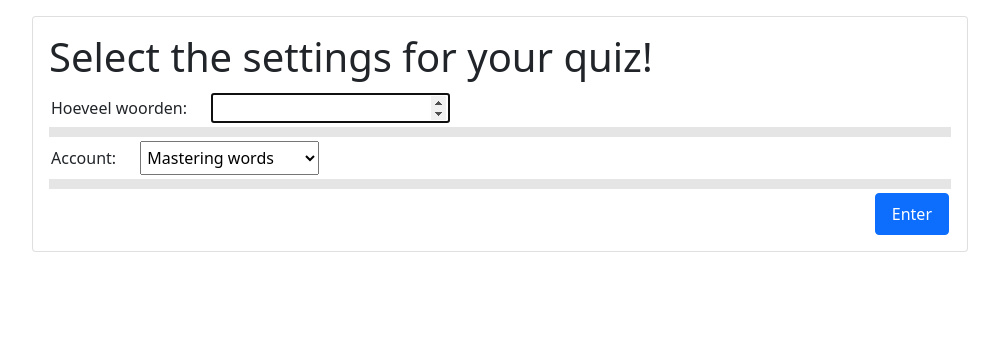
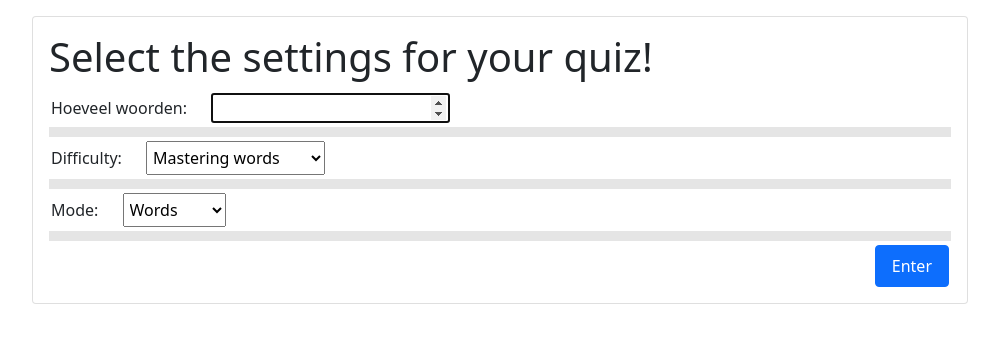
Before and after one commit to RodgervanderHeijden/Triolingo, a Flask app: page /settings in a window 1280 px wide. Shown: the part 76-419 px from the top of the page, without its empty margins (140-1139 px from the left). Run offline with Flask 2, Linux system fonts and the light colour scheme.

Commit message:
Now features support for both words (own data) and sentences (tatoeba). Answer checking works, though dealing with wrong answers remains to be done. The post-quiz page functions properly as well.

```diff
--- a/app.py
+++ b/app.py
@@ -4,7 +4,6 @@ import pandas as pd
 
 app = Flask(__name__)
 
-list_of_numbers = [1, 2, 4]
 current_question = [0]
 
 
@@ -13,21 +12,21 @@ def confirm_quiz_settings():
     # De request hier komt van settings af
     # en bestaat dus uit mode en questions
     questions = int(request.form.get("amount"))
-    print(questions+1)
-    print(questions+1)
-    if request.form.get("mode") == "Mastering words":
+    if request.form.get("difficulty") == "Mastering words":
         difficulty = "mastery"
-    elif request.form.get("mode") == "Mixture":
+    elif request.form.get("difficulty") == "Mixture":
         difficulty = "mixed"
-    elif request.form.get("mode") == "Learning new words":
+    elif request.form.get("difficulty") == "Learning new words":
         difficulty = "new"
+    mode = request.form.get("mode")
+    global current_question
+    current_question = [0]
     return render_template("quiz_confirmation.html", difficulty=difficulty,
-                           questions=questions)
+                           questions=questions, mode=mode)
 
 
-@app.route("/quiz/<difficulty>/<no_questions>/", methods=["POST"])
-def quiz_page(difficulty="mastery", no_questions=10):
-    print(request.form)
+@app.route("/quiz/<difficulty>/<no_questions>/<mode>/", methods=["POST"])
+def quiz_page(difficulty="mastery", no_questions=10, mode='Sentence'):
     # Get from URL
     no_questions=int(no_questions)
     answer_bool = request.form.get('text', None)
@@ -37,16 +36,15 @@ def quiz_page(difficulty="mastery", no_questions=10):
 
 
     while current_question[0] < no_questions-1:
-        print(current_question[0], no_questions)
         if (request.method == "POST") & (answer_bool is None):
             global quiz_df
-            quiz_df = select_quiz_words(difficulty, no_questions)
+            quiz_df = select_quiz_words(difficulty, no_questions, mode)
             #current_word = quiz_df.iloc[current_question[0]]['Polish']
             current_word = quiz_df.iloc[current_question[0]]['sentence_pl']
 
             quiz_df_html = [quiz_df.to_html(classes='data')]
             return render_template("do_quiz.html", difficulty=difficulty, no_questions=no_questions,
-                                   quiz_df=quiz_df_html, current_word=current_word)
+                                   quiz_df=quiz_df_html, mode=mode, current_word=current_word)
 
         else:
             sentenceID = quiz_df.iloc[current_question[0]]['sentenceID']
@@ -64,20 +62,21 @@ def quiz_page(difficulty="mastery", no_questions=10):
                 print("Incorrect!")
             quiz_df_html = [quiz_df.to_html(classes='data')]
             return render_template("do_quiz.html", difficulty=difficulty, no_questions=no_questions,
-                                   answer=answer_bool, current_word=current_word, quiz_df=quiz_df_html)
+                                   answer=answer_bool, current_word=current_word, quiz_df=quiz_df_html,
+                                   mode=mode)
 
-    return redirect(url_for("show_quiz_data", difficulty=difficulty, no_questions=no_questions))
+    return redirect(url_for("show_quiz_data", difficulty=difficulty, no_questions=no_questions, mode=mode))
 
 
 # TODO: receive quiz data as argument
-@app.route("/after_quiz/<difficulty>/<no_questions>/", methods=["GET", "POST"])
-def show_quiz_data(difficulty, no_questions):
+@app.route("/after_quiz/<difficulty>/<no_questions>/<mode>/", methods=["GET", "POST"])
+def show_quiz_data(difficulty, no_questions, mode):
 
     # TODO
     def update_lexicon():
         pass
 
-    return render_template("after_quiz.html", difficulty=difficulty, no_questions=no_questions)
+    return render_template("after_quiz.html", difficulty=difficulty, no_questions=no_questions, mode=mode)
 
 
 
--- a/templates/after_quiz.html
+++ b/templates/after_quiz.html
@@ -13,7 +13,8 @@
                         <h1>Over je laatste quiz</h1>
                         <p>Hier komt dan info over welke woorden gevraagd zijn, welke je goed had, de hele zinnetjes
                             en dat soort ongein.</p>
-                        <p>You have opted for <i>{{ no_questions }}</i> questions in mode: <i>{{ difficulty }}</i></p>
+                        <p>You have opted for <i>{{ no_questions }}</i> questions in mode: <i>{{ mode }}</i>.</p>
+                        <p>You have opted for <i>{{ difficulty }}</i>.</p>
                     </div>
                 </div>
             </div>
--- a/templates/do_quiz.html
+++ b/templates/do_quiz.html
@@ -30,7 +30,8 @@
                 <div class="card">
                     <div class="card-body">
                         <h1>Selected settings:</h1>
-                            <p>You have opted for <i>{{ no_questions }}</i> questions in mode: <i>{{ difficulty }}</i></p>
+                            <p>You have opted for <i>{{ no_questions }}</i> questions in mode: <i>{{ mode }}</i> with difficulty <i>{{ difficulty }}</i></p>
+
 
                     </div>
                 </div>
--- a/templates/quiz_confirmation.html
+++ b/templates/quiz_confirmation.html
@@ -12,9 +12,9 @@
                 <div class="card">
                     <div class="card-body">
                         <h1>Jouw Triolingo quiz instellingen</h1>
-                        <p>You have opted for <i>{{ questions }}</i> questions in mode: <i>{{ difficulty }}</i></p>
+                        <p>You have opted for <i>{{ questions }}</i> questions in mode: <i>{{ mode }}</i> with difficulty <i>{{ difficulty }}</i></p>
 
-                        <form method="POST" action="{{ url_for('quiz_page', difficulty=difficulty, no_questions=questions) }}" >
+                        <form method="POST" action="{{ url_for('quiz_page', difficulty=difficulty, no_questions=questions, mode=mode) }}" >
                             <div class="form__fieldset">
 
                                 <label class="form__label"></label>
--- a/templates/select_quiz_settings.html
+++ b/templates/select_quiz_settings.html
@@ -17,11 +17,19 @@
                             </div>
 
                             <div class="form__fieldset">
-                                <label for="mode" class="form__label">Account:</label>
-                                <select name="mode" id="mode" class="form__input form__select">
+                                <label for="difficulty" class="form__label">Difficulty:</label>
+                                <select name="difficulty" id="difficulty" class="form__input form__select">
                                     <option value="Mastering words">Mastering words</option>
                                     <option value="Mixture">Mixture</option>
                                     <option value="Learning new words">Learning new words</option>
+                                </select>
+                            </div>
+
+                            <div class="form__fieldset">
+                                <label for="mode" class="form__label">Mode:</label>
+                                <select name="mode" id="mode" class="form__input form__select">
+                                    <option value="Words">Words</option>
+                                    <option value="Sentences">Sentences</option>
                                 </select>
                             </div>
 
```
Also changed, not shown: helper_functions.py (+18 -30 lines).
